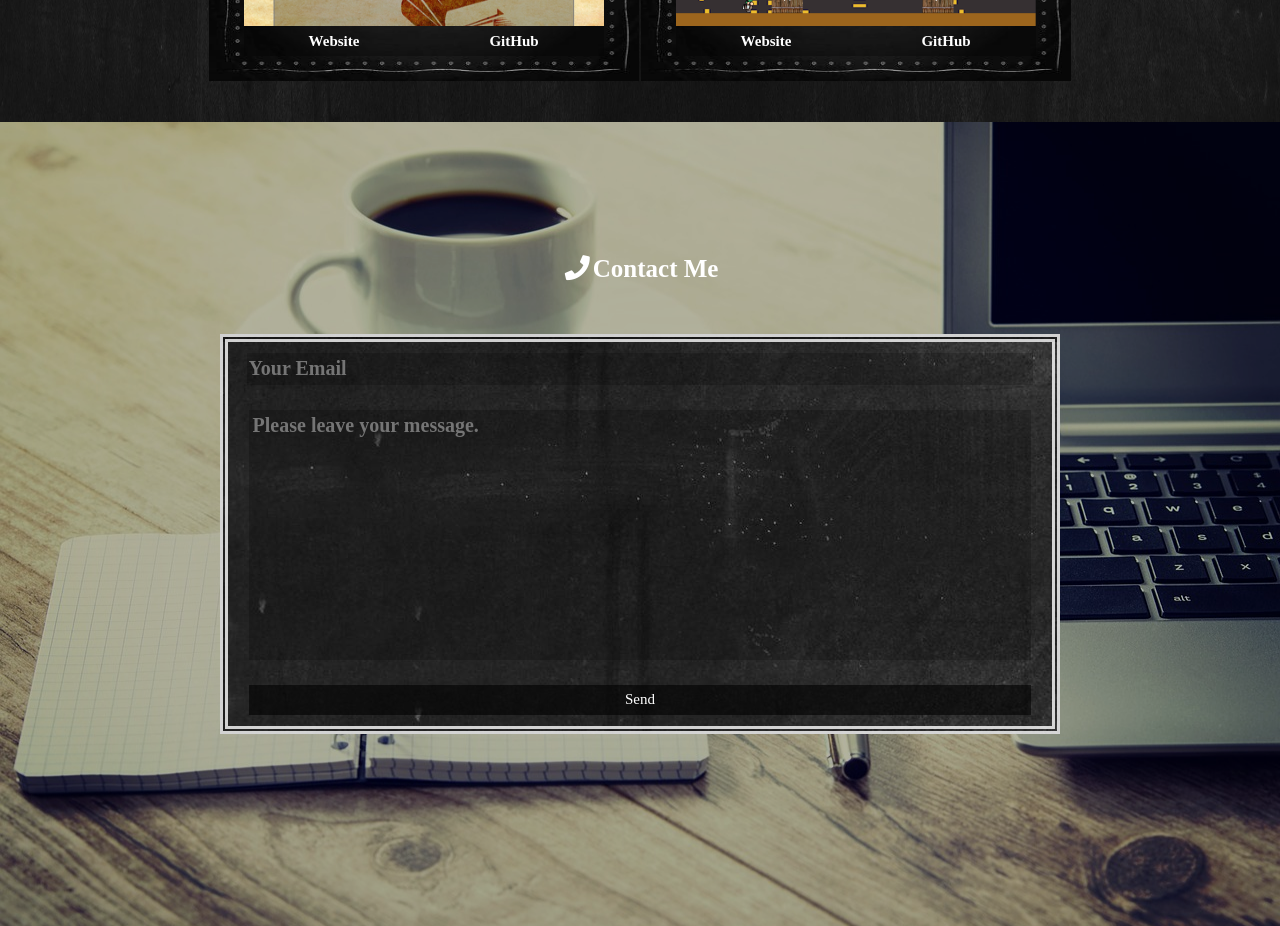
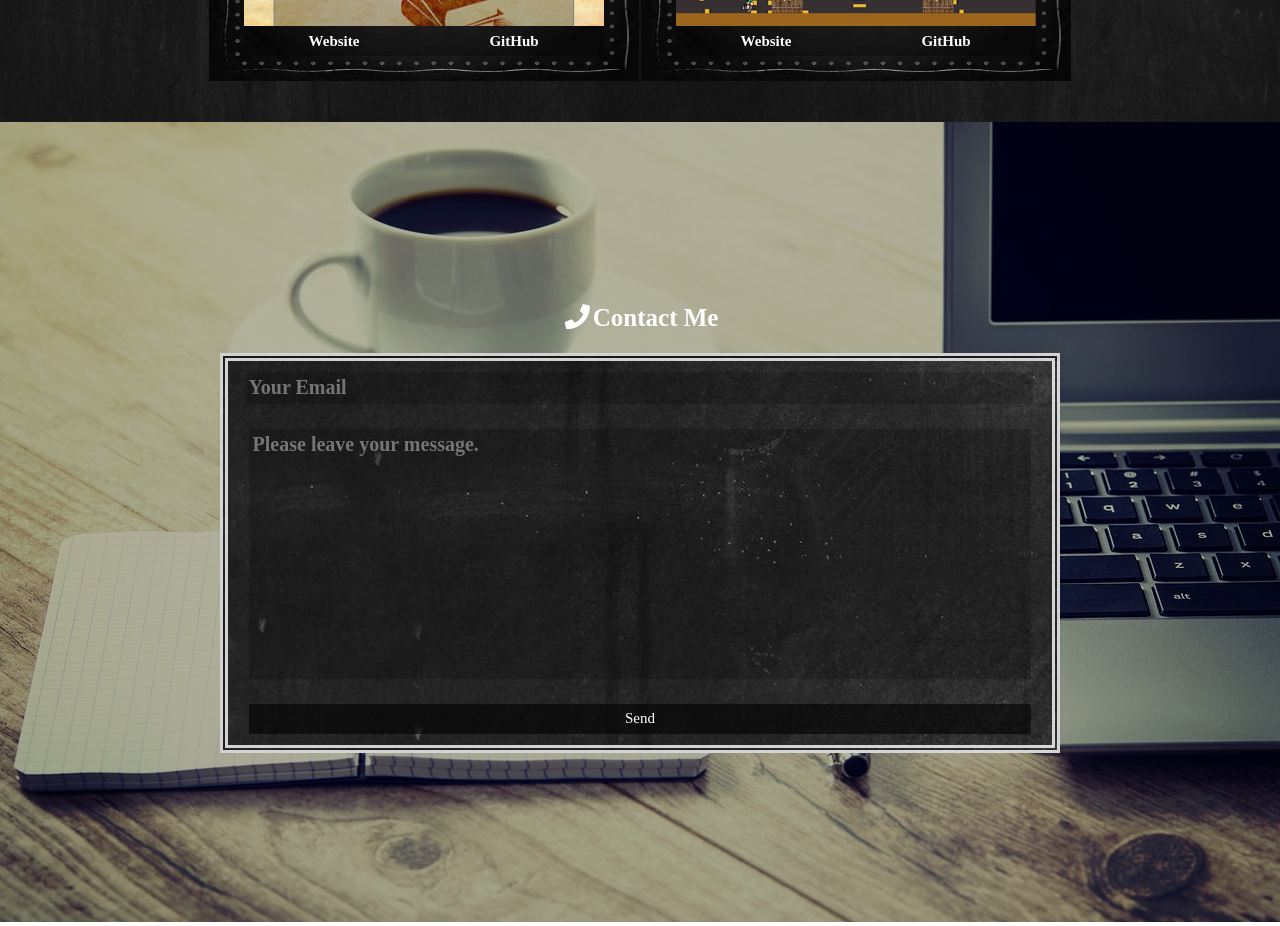
Before and after one commit to markzhengma/markzhengma-portfolio, a React (Create React App) app: page / in a window 1280 px wide. Shown: the part 4200-5126 px from the top of the page. Built offline with nearby package versions, Linux system fonts and the light colour scheme; a web font is replaced by a local one.

Commit message:
test contact background

```diff
--- a/public/index.html
+++ b/public/index.html
@@ -25,7 +25,7 @@
       work correctly both with client-side routing and a non-root public URL.
       Learn how to configure a non-root public URL by running `npm run build`.
     -->
-    <title>Mark Zheng Ma</title>
+    <title>Mark Zheng Ma Portfolio</title>
   </head>
   <body>
     <noscript>You need to enable JavaScript to run this app.</noscript>
--- a/src/App.css
+++ b/src/App.css
@@ -646,7 +646,7 @@ h1{
   background-attachment: fixed;
   background-position: center;
   background-size: cover;
-  height: 100%;
+  height: 100vh;
   min-height: 450px;
   width: 100%;
 }
@@ -658,7 +658,6 @@ h1{
   flex-direction: column;
   justify-content: center;
   align-items: center;
-  padding: 0 0 80px 0;
 }
 .contact h2{
   color: white;
@@ -667,7 +666,7 @@ h1{
 }
 .contact-form{
   background-image: url('./pics/chalkboard.jpg');
-  margin-top: 30px;
+  margin-bottom: 120px;
   width: 250px;
   height: 400px;
   display: flex;
--- a/src/Components/Contact.jsx
+++ b/src/Components/Contact.jsx
@@ -4,6 +4,7 @@ import { Element } from 'react-scroll';
 class Contact extends Component {
     render(){
         return (
+            <div>
                 <div className='contact'
                     // ref = {this.props.contactRef}
                 >
@@ -15,8 +16,9 @@ class Contact extends Component {
                             <textarea name="message" placeholder="Please leave your message."></textarea>
                             <button type="submit">Send</button>
                         </form>
-                    <div className="spacer contact-spacer"/>
                     </div>
+                </div>
+                {/* <div className="spacer contact-spacer"/> */}
             </div>
         )
     }
```
Lines whose indentation alone changed are shown as unchanged.
